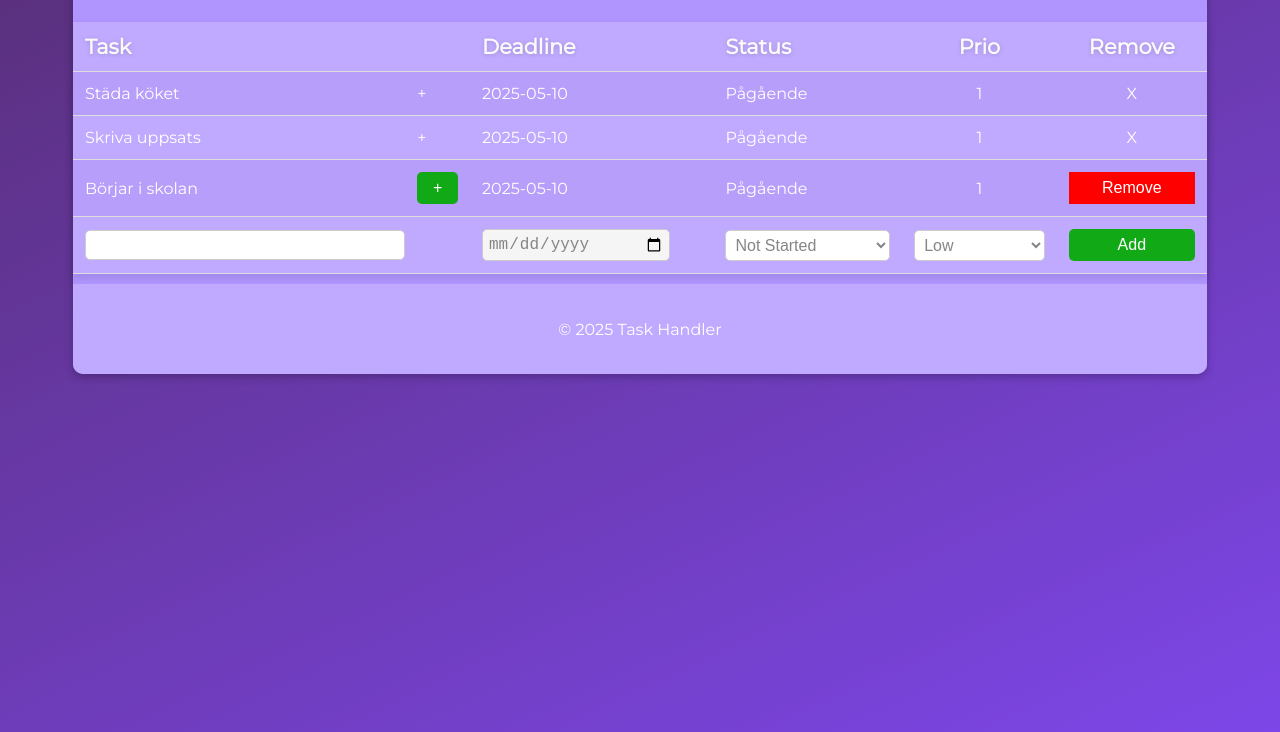
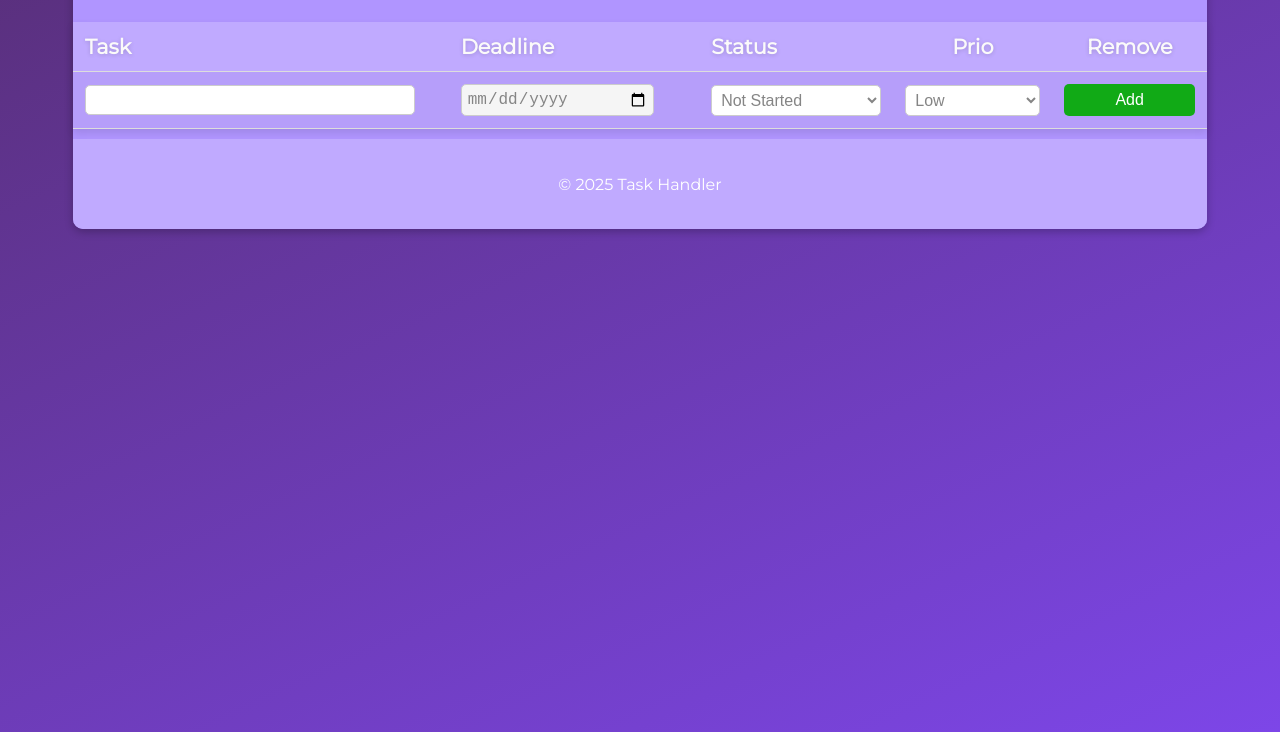
Before and after one commit to Hanesj/JS-Grupparbete-1, a website: page index.html in a window 1280 px wide. Shown: the part 88-820 px from the top of the page. Drawn offline with nearby package versions, Linux system fonts and the light colour scheme; files that its build step writes are made by us from their sources.

Commit message:
Finally done.

```diff
--- a/index.html
+++ b/index.html
@@ -32,46 +32,6 @@
 							</tr>
 						</thead>
 						<tbody>
-							<!-- Task rows will be dynamically added here -->
-							<tr>
-								<td>Städa köket</td>
-								<td>+</td>
-								<td>2025-05-10</td>
-								<td>Pågående</td>
-								<td>1</td>
-								<td>X</td>
-							</tr>
-							<tr>
-								<td>Skriva uppsats</td>
-								<td>+</td>
-								<td>2025-05-10</td>
-								<td>Pågående</td>
-								<td>1</td>
-								<td>X</td>
-							</tr>
-							<tr>
-								<td>Börjar i skolan</td>
-								<td>
-									<button class="table-button" id="testCase">
-										+
-									</button>
-								</td>
-								<td>2025-05-10</td>
-								<td>Pågående</td>
-								<td>1</td>
-								<td>
-									<button
-										id="testCase"
-										class="table-button"
-										style="
-											background: red;
-											border-radius: 0px;
-										">
-										Remove
-									</button>
-								</td>
-							</tr>
-
 							<!--ROW WITH INPUT FIELDS IN TABLE-->
 							<tr id="inputRow">
 								<td>
```
